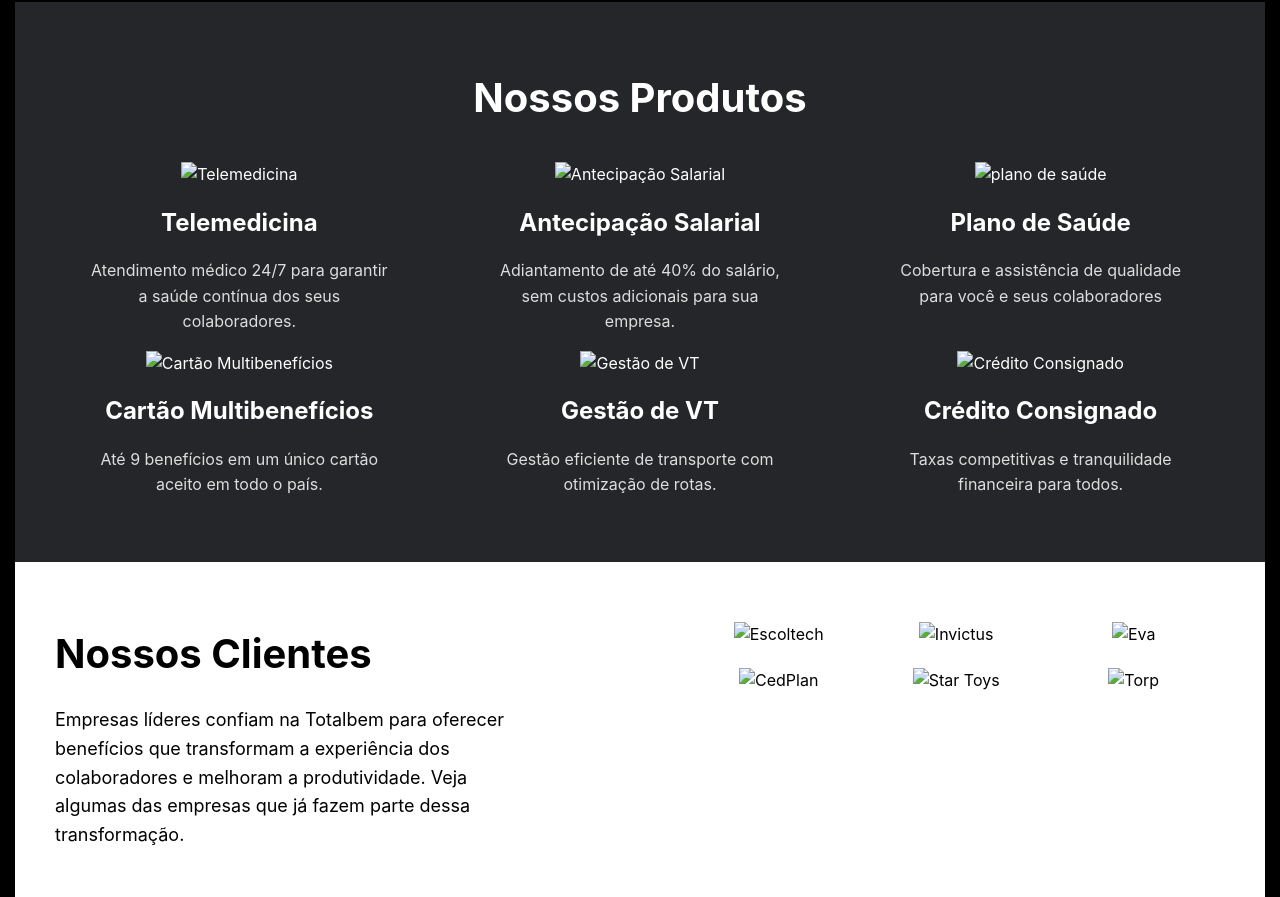
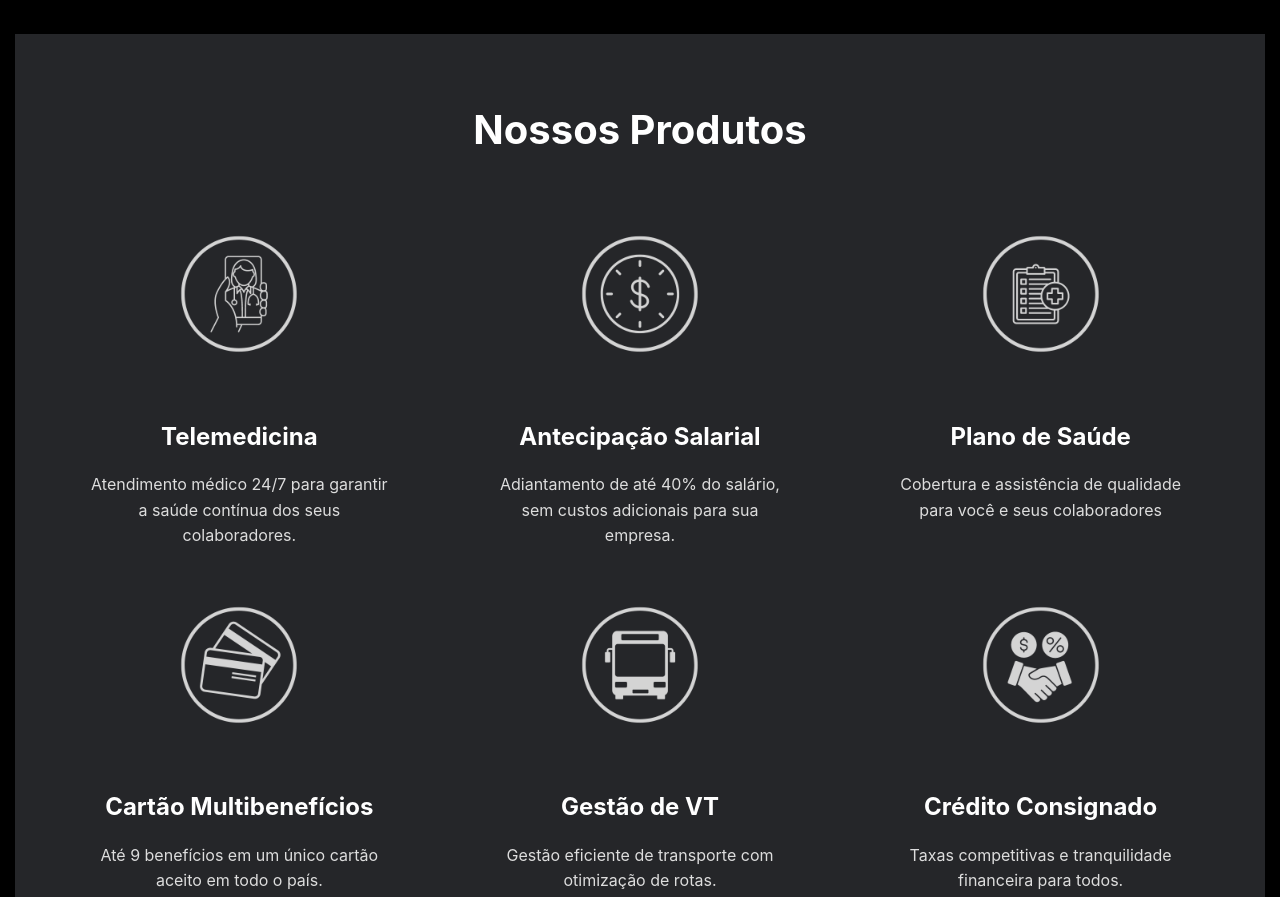
Before and after one commit to JotaKelmer/totalbem, a plain HTML site: page index.html in a window 1280 px wide. Shown: the part 826-1723 px from the top of the page. Drawn offline with Linux system fonts and the light colour scheme.

Commit message:
index.html

```diff
--- a/index.html
+++ b/index.html
@@ -11,7 +11,7 @@
 <body>
   <header>
     <div class="logo">
-      <img src="/assets/img/logo.png" alt="Totalbem Logo">
+      <img src="logo.png" alt="Totalbem Logo">
     </div>
     <div class="contact">
       <a href="tel:+5532991977779">Ligue para (32) 99197-7779</a>
@@ -46,7 +46,7 @@
         </form>
       </div>
       <div class="hero-image">
-        <img src="/assets/img/hero.png" alt="Conte com os benefícios da Totalbem">
+        <img src="hero.png" alt="Conte com os benefícios da Totalbem">
       </div>
     </section>
 
@@ -55,32 +55,32 @@
       <h2>Nossos Produtos</h2>
       <div class="beneficios-lista">
         <div class="beneficio-item">
-          <img src="/assets/img/telemedicina.png" alt="Telemedicina">
+          <img src="telemedicina.png" alt="Telemedicina">
           <h3>Telemedicina</h3>
           <p>Atendimento médico 24/7 para garantir a saúde contínua dos seus colaboradores.</p>
         </div>
         <div class="beneficio-item">
-          <img src="/assets/img/abono-salarial.png" alt="Antecipação Salarial">
+          <img src="abono-salarial.png" alt="Antecipação Salarial">
           <h3>Antecipação Salarial</h3>
           <p>Adiantamento de até 40% do salário, sem custos adicionais para sua empresa.</p>
         </div>
-                <div class="beneficio-item">
-            <img src="/assets/img/plano de saude.png" alt="plano de saúde">
+        <div class="beneficio-item">
+            <img src="plano de saude.png" alt="plano de saúde">
             <h3>Plano de Saúde</h3>
             <p>Cobertura e assistência de qualidade para você e seus colaboradores</p>
         </div>
         <div class="beneficio-item">
-          <img src="/assets/img/beneficios.png" alt="Cartão Multibenefícios">
+          <img src="beneficios.png" alt="Cartão Multibenefícios">
           <h3>Cartão Multibenefícios</h3>
           <p>Até 9 benefícios em um único cartão aceito em todo o país.</p>
         </div>
         <div class="beneficio-item">
-          <img src="/assets/img/Vale-transporte.png" alt="Gestão de VT">
+          <img src="Vale-transporte.png" alt="Gestão de VT">
           <h3>Gestão de VT</h3>
           <p>Gestão eficiente de transporte com otimização de rotas.</p>
         </div>
         <div class="beneficio-item">
-            <img src="/assets/img/Consignato.png" alt="Crédito Consignado">
+            <img src="Consignato.png" alt="Crédito Consignado">
             <h3>Crédito Consignado</h3>
             <p>Taxas competitivas e tranquilidade financeira para todos.</p>
         </div>
@@ -95,22 +95,22 @@
       </div>
       <div class="clients-logos">
         <div class="logo-item">
-          <img src="/assets/img/clientes/escoltech_vermelho.webp" alt="Escoltech">
+          <img src="escoltech_vermelho.webp" alt="Escoltech">
         </div>
         <div class="logo-item">
-          <img src="/assets/img/clientes/invictus.png" alt="Invictus">
+          <img src="invictus.png" alt="Invictus">
         </div>
         <div class="logo-item">
-          <img src="/assets/img/clientes/eva-negativo_1-1.webp" alt="Eva">
+          <img src="eva-negativo_1-1.webp" alt="Eva">
         </div>
         <div class="logo-item">
-          <img src="/assets/img/clientes/logo-cedplan-saude.svg" alt="CedPlan">
+          <img src="logo-cedplan-saude.svg" alt="CedPlan">
         </div>
         <div class="logo-item">
-          <img src="/assets/img/clientes/Star-toys-sem-fundo.png" alt="Star Toys">
+          <img src="Star-toys-sem-fundo.png" alt="Star Toys">
         </div>
         <div class="logo-item">
-          <img src="/assets/img/clientes/Torp-Nova-Logo.webp" alt="Torp">
+          <img src="Torp-Nova-Logo.webp" alt="Torp">
         </div>
       </div>
     </section>
@@ -118,7 +118,7 @@
     <!-- Convencimento -->
     <section class="convencimento" id="convencimento">
       <div class="convencimento-image">
-        <img src="/assets/img/Hero-2.png" alt="Conte com os benefícios da Totalbem">
+        <img src="Hero-2.png" alt="Conte com os benefícios da Totalbem">
       </div>
       <div class="convencimento-content">
         <h3>Impacto Positivo para <strong>Sua <span class="highlight">Empresa</span></strong></h3>
@@ -144,7 +144,7 @@
     <div class="footer-info">
       <p>Desenvolvido por
         <a href="https://emktplace.com.br/">
-          <img src="/assets/img/emkt e reme.png" alt="eMKT e Reme">
+          <img src="emkt e reme.png" alt="eMKT e Reme">
         </a>
       </p>
     </div>
```
